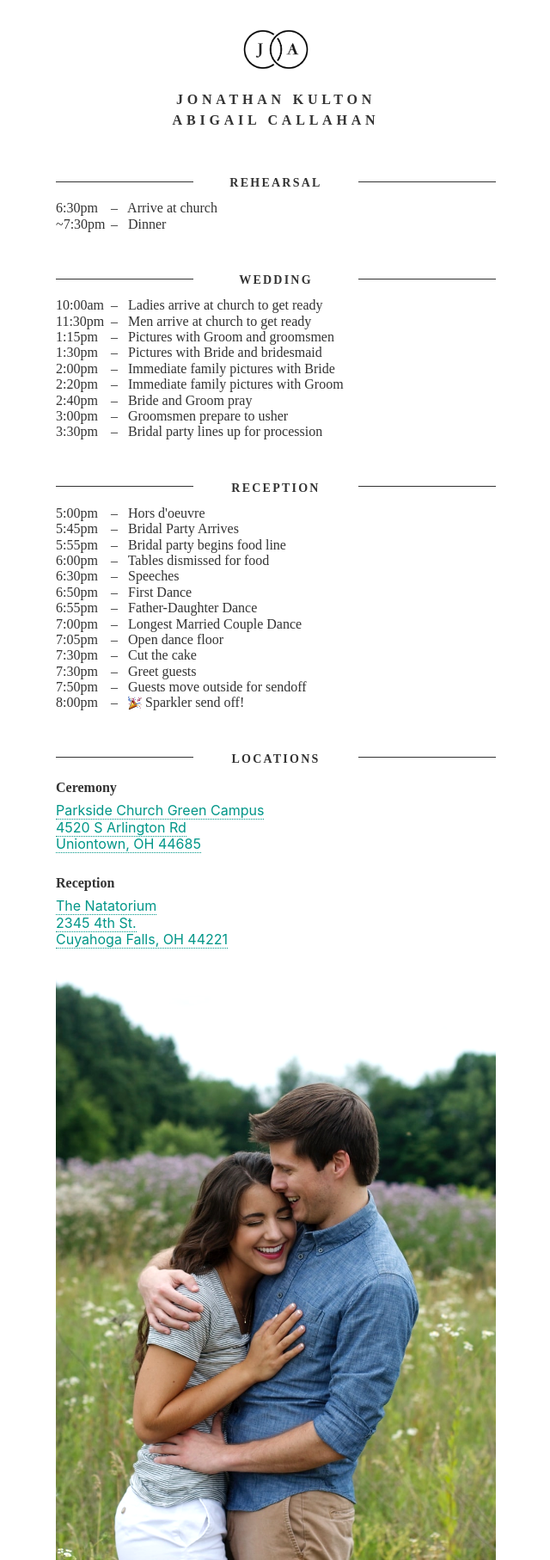
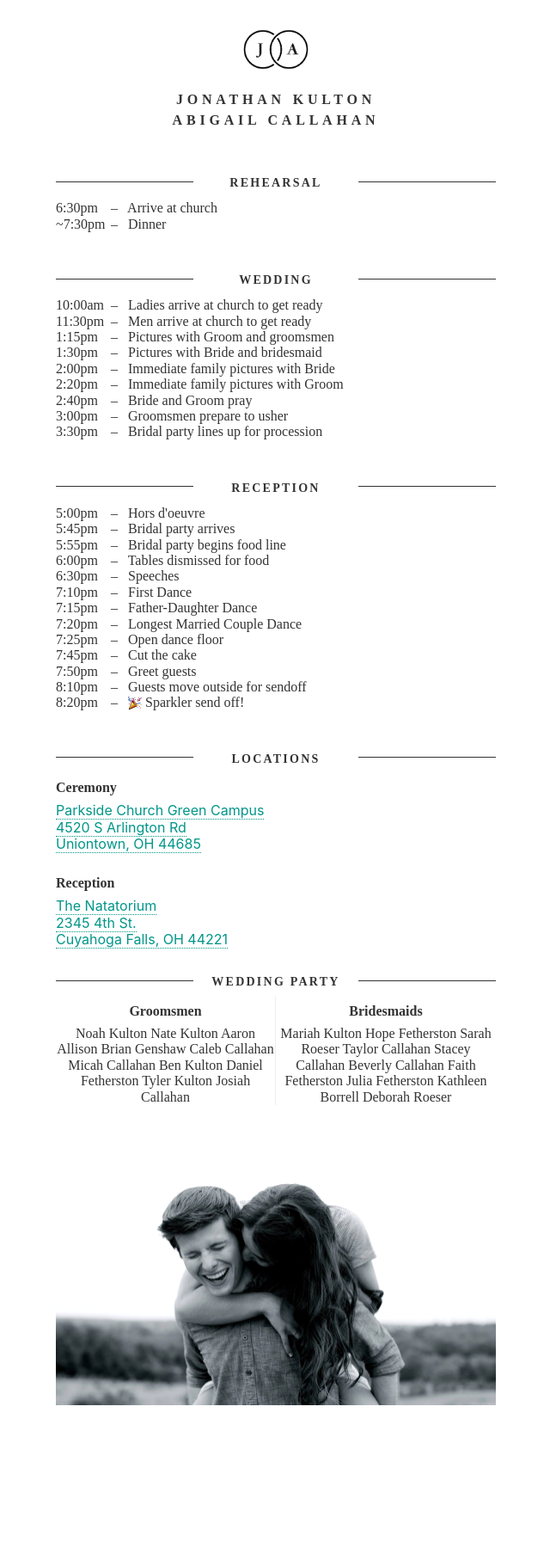
Before and after one commit to jkulton/jkulton.github.io, a Jekyll site: the page built from wedding/index.html, in a window 1280 px wide. Shown: the whole page at 86% size, without its empty margins (319-959 px from the left). Built offline with Jekyll 4.4.1, drawn with Linux system fonts in a browser that asks for light colours; after the commit the page ends 1634 px from its top, so only the background shows below that.

Commit message:
update schedule, add bridal party

```diff
--- a/wedding/index.html
+++ b/wedding/index.html
@@ -58,18 +58,18 @@ title: "Wedding Info"
 
 	<ul class="list mt1 pl0">
 		<li><span class="dif w-5rem">5:00pm <span class="mla mr2">– </span></span> Hors d'oeuvre</li>
-		<li><span class="dif w-5rem">5:45pm <span class="mla mr2">– </span></span> Bridal Party Arrives</li>
+		<li><span class="dif w-5rem">5:45pm <span class="mla mr2">– </span></span> Bridal party arrives</li>
 		<li><span class="dif w-5rem">5:55pm <span class="mla mr2">– </span></span> Bridal party begins food line</li>
 		<li><span class="dif w-5rem">6:00pm <span class="mla mr2">– </span></span> Tables dismissed for food</li>
 		<li><span class="dif w-5rem">6:30pm <span class="mla mr2">– </span></span> Speeches</li>
-		<li><span class="dif w-5rem">6:50pm <span class="mla mr2">– </span></span> First Dance</li>
-		<li><span class="dif w-5rem">6:55pm <span class="mla mr2">– </span></span> Father-Daughter Dance</li>
-		<li><span class="dif w-5rem">7:00pm <span class="mla mr2">– </span></span> Longest Married Couple Dance</li>
-		<li><span class="dif w-5rem">7:05pm <span class="mla mr2">– </span></span> Open dance floor</li>
-		<li><span class="dif w-5rem">7:30pm <span class="mla mr2">– </span></span> Cut the cake</li>
-		<li><span class="dif w-5rem">7:30pm <span class="mla mr2">– </span></span> Greet guests</li>
-		<li><span class="dif w-5rem">7:50pm <span class="mla mr2">– </span></span> Guests move outside for sendoff</li>
-		<li><span class="dif w-5rem">8:00pm <span class="mla mr2">– </span></span> <img class="mr1 emoji" src="tada.png" />Sparkler send off!</li>
+		<li><span class="dif w-5rem">7:10pm <span class="mla mr2">– </span></span> First Dance</li>
+		<li><span class="dif w-5rem">7:15pm <span class="mla mr2">– </span></span> Father-Daughter Dance</li>
+		<li><span class="dif w-5rem">7:20pm <span class="mla mr2">– </span></span> Longest Married Couple Dance</li>
+		<li><span class="dif w-5rem">7:25pm <span class="mla mr2">– </span></span> Open dance floor</li>
+		<li><span class="dif w-5rem">7:45pm <span class="mla mr2">– </span></span> Cut the cake</li>
+		<li><span class="dif w-5rem">7:50pm <span class="mla mr2">– </span></span> Greet guests</li>
+		<li><span class="dif w-5rem">8:10pm <span class="mla mr2">– </span></span> Guests move outside for sendoff</li>
+		<li><span class="dif w-5rem">8:20pm <span class="mla mr2">– </span></span> <img class="mr1 emoji" src="tada.png" />Sparkler send off!</li>
 	</ul>
 
 	<section class="mb2 mt4 w-100 ttu tracked f6 bold dif items-center">
@@ -88,6 +88,49 @@ title: "Wedding Info"
 	<a href="https://goo.gl/maps/FTC8jWacuD92">2345 4th St.</a><br/>
 	<a href="https://goo.gl/maps/FTC8jWacuD92">Cuyahoga Falls, OH 44221</a>
 
+	<section class="mb2 mt4 w-100 ttu tracked f6 bold dif items-center">
+		<span class="dib mb1 line bb b--dark-gray"></span>
+		<span class="line-title tc mh3">Wedding Party</span>
+		<span class="dib mb1 line bb b--dark-gray"></span>
+	</section>
+
+	<section class="w-100" style="display:inline-flex;flex-wrap:wrap;">
+		<section style="flex: 1 50%;text-align:center;" class="br b--light-gray">
+			<h4 class="mb2 mt2">Groomsmen</h4>
+			<span class="block">Noah Kulton</span>
+			<span class="block">Nate Kulton</span>
+			<span class="block">Aaron Allison</span>
+			<span class="block">Brian Genshaw</span>
+			<span class="block">Caleb Callahan</span>
+			<span class="block">Micah Callahan</span>
+			<span class="block">Ben Kulton</span>
+			<span class="block">Daniel Fetherston</span>
+			<span class="block">Tyler Kulton</span>
+			<span class="block">Josiah Callahan </span>
+		</section>
+		<section style="flex:1 50%;text-align:center;">
+			<h4 class="mb2 mt2">Bridesmaids</h4>
+			<span class="block">Mariah Kulton</span>
+			<span class="block">Hope Fetherston</span>
+			<span class="block">Sarah Roeser</span>
+			<span class="block">Taylor Callahan</span>
+			<span class="block">Stacey Callahan</span>
+			<span class="block">Beverly Callahan</span>
+			<span class="block">Faith Fetherston</span>
+			<span class="block">Julia Fetherston</span>
+			<span class="block">Kathleen Borrell</span>
+			<span class="block">Deborah Roeser</span>
+		</section>
+	</section>
+
 </section>
 
-<img class="hero mt4 mw6 center db-ns" src="hero-min.jpg" />
+<img class="hero mw6 center db-ns mt2" src="2.jpg" />
+
+<script>
+window.onload = function() {
+	selectedImage = Math.floor((Math.random() * 2) + 1);
+	console.log(selectedImage);
+	document.querySelector(".hero").src = selectedImage + ".jpg";
+}
+</script>
```
Also changed, not shown: wedding/1.jpg (renamed from wedding/hero-min.jpg), wedding/2.jpg (added).
